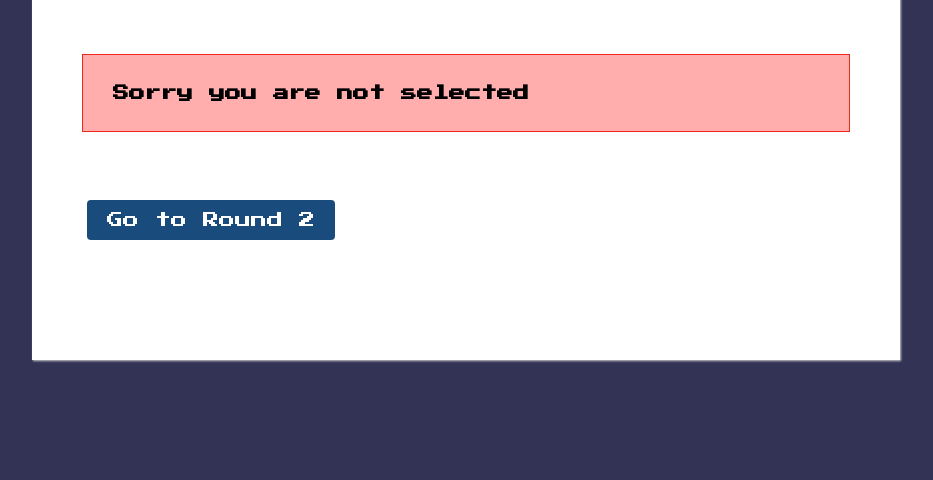
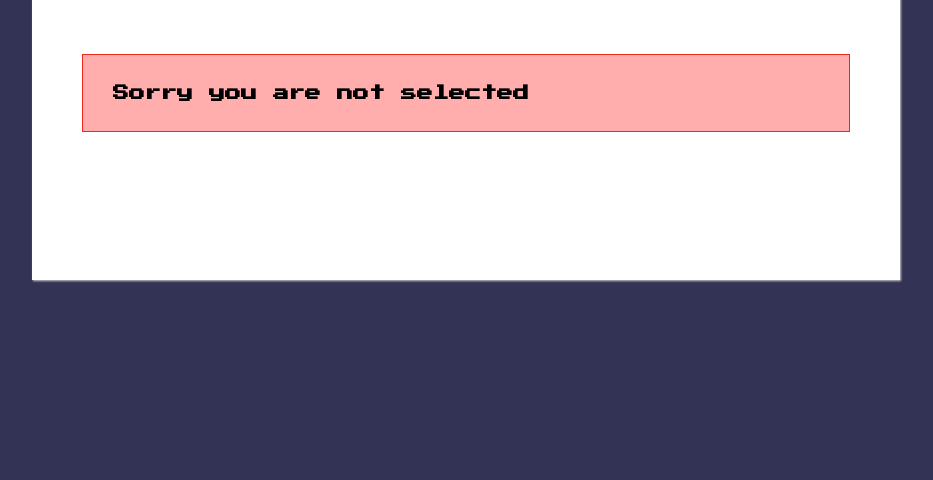
Before and after one commit to adi0509/omnicoder, a PHP site: page /omnicoder/result/index.php in a window 1280 px wide. Shown: the part 271-751 px from the top of the page, without its empty margins (174-1107 px from the left). Run offline with PHP 8.4, Linux system fonts and the light colour scheme; data that the repository does not hold is empty.

Commit message:
comment buttons

```diff
--- a/omnicoder/result/index.php
+++ b/omnicoder/result/index.php
@@ -143,7 +143,7 @@
 		<br><br>
 		<?php
 			// uncomment this when all user redirect it to round 2
-			   echo '<a href="../../omnicoder2/"><button>Go to Round 2</button></a>';
+			   // echo '<a href="../../omnicoder2/"><button>Go to Round 2</button></a>';
 		?>
 	</div>
 <footer>©Turington 2019</footer>
--- a/omnicoder/submitted/index.php
+++ b/omnicoder/submitted/index.php
@@ -15,7 +15,7 @@
 		<h3>Please wait for the result.</h3>
 		<?php
 			// uncomment this when all user submit their test
-			 echo '<a href="../result/"><button>Check Your Result</button></a>';
+			 // echo '<a href="../result/"><button>Check Your Result</button></a>';
 		?>
 
 </div>
```
Also changed, not shown: omnicoder2/uploads/105/1553575059708555188225192571592.jpg (deleted).
